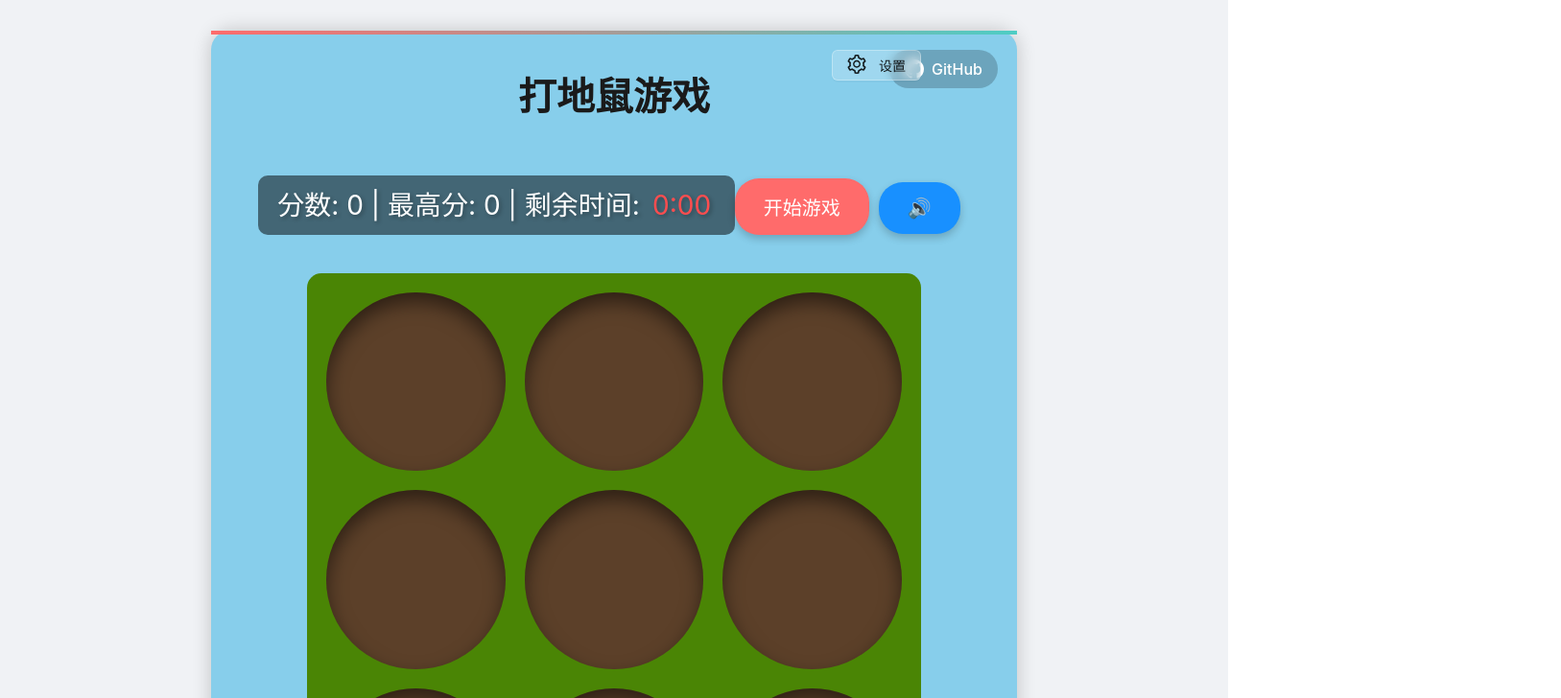
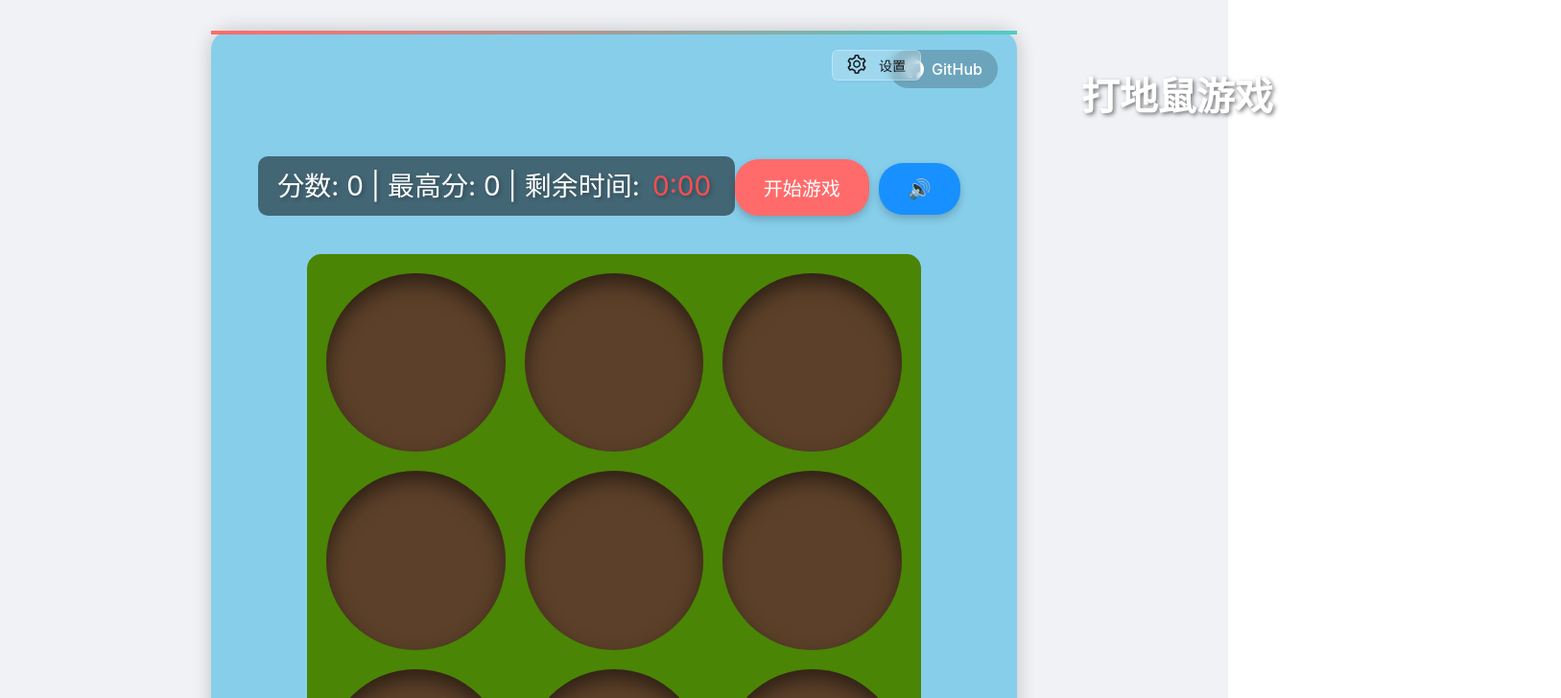
Before and after one commit to mhxy13867806343/react-hooks.-vite-Groundhopping, a React (Vite) app: page / in a window 1280 px wide. Shown: the top 728 px of the page at 96% size, 1627 px wide, since content can reach past the window. Built offline with nearby package versions, Linux system fonts and the light colour scheme.

Commit message:
Initial commit

```diff
--- a/src/App.tsx
+++ b/src/App.tsx
@@ -526,6 +526,24 @@ const ScoreGrade = styled.div<{ score: number }>`
   font-weight: bold;
 `;
 
+const GameTitle = styled.h1`
+  font-size: 2.5em;
+  color: #fff;
+  text-shadow: 2px 2px 4px rgba(0, 0, 0, 0.5);
+  margin-bottom: 20px;
+  animation: slideTitle 3s linear infinite;
+  white-space: nowrap;
+
+  @keyframes slideTitle {
+    0% {
+      transform: translateX(-100%);
+    }
+    100% {
+      transform: translateX(100%);
+    }
+  }
+`;
+
 const App: React.FC = () => {
   const [score, setScore] = useState(0);
   const [gameActive, setGameActive] = useState(false);
@@ -945,9 +963,10 @@ const App: React.FC = () => {
   return (
     <GameContainer>
       <ProgressBar progress={(1 - timeLeft / config.totalTime) * 100} />
-      <h1>
+
+      <GameTitle>
         {translations[config.language].title}
-      </h1>
+      </GameTitle>
 
       <ScoreBoard>
         {translations[config.language].score}: {score} | {translations[config.language].highScore}: {highScore} | {translations[config.language].timeLeft}:{' '}
```
Also changed, not shown: 1 other file (tests, documents, lock files or other folders).
